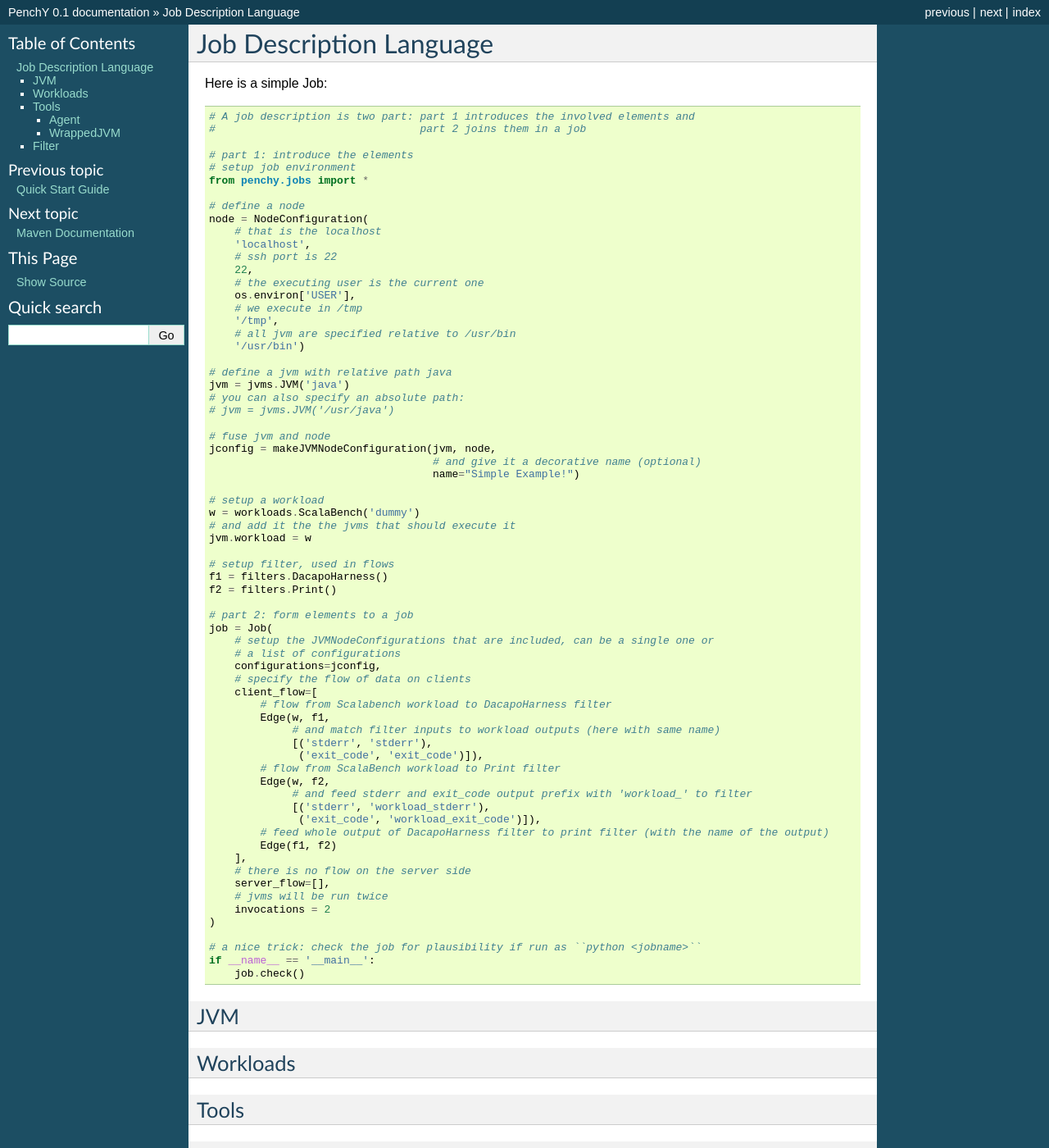
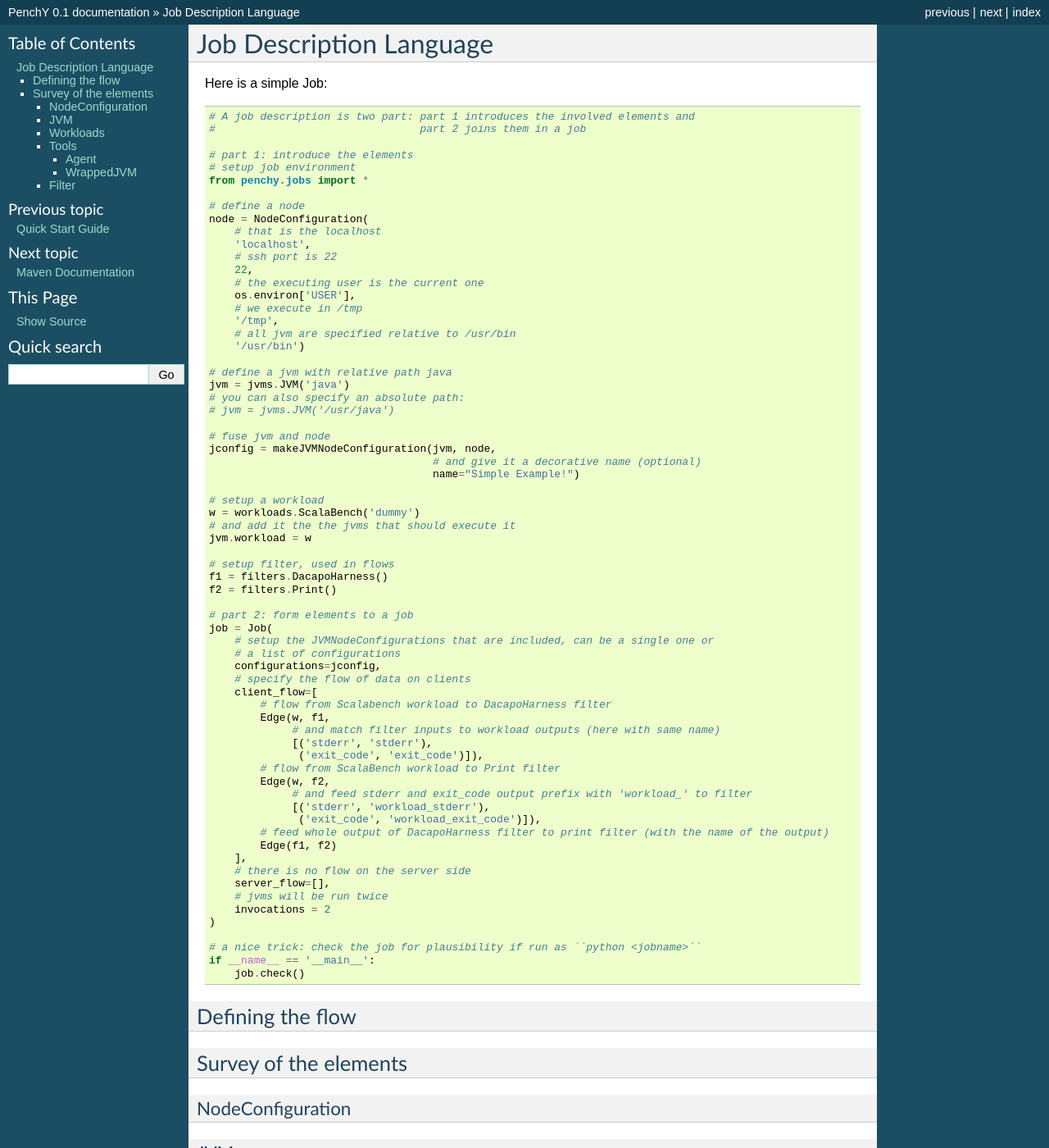
Before and after one commit to fhirschmann/penchy, a Sphinx documentation site: the page built from docs/job.rst, in a window 1280 px wide and 1400 px high. Shown: the whole window at 82% size. Built offline with Sphinx 7.4.7, drawn with Linux system fonts in a browser that asks for light colours; formulas are drawn with MathJax 3.

Commit message:
doc: Add chapters to job.
Signed-off-by: Michael Markert <markert.michael@googlemail.com>

```diff
--- a/docs/job.rst
+++ b/docs/job.rst
@@ -73,21 +73,29 @@ Here is a simple Job::
     if __name__ == '__main__':
         job.check()
 
+Defining the flow
+=================
+
+Survey of the elements
+======================
+
+NodeConfiguration
+-----------------
 
 JVM
-===
+---
 
 Workloads
-=========
+---------
 
 Tools
-=====
+-----
 
 Agent
------
+~~~~~
 
 WrappedJVM
-----------
+~~~~~~~~~~
 
 Filter
-======
+------
```
